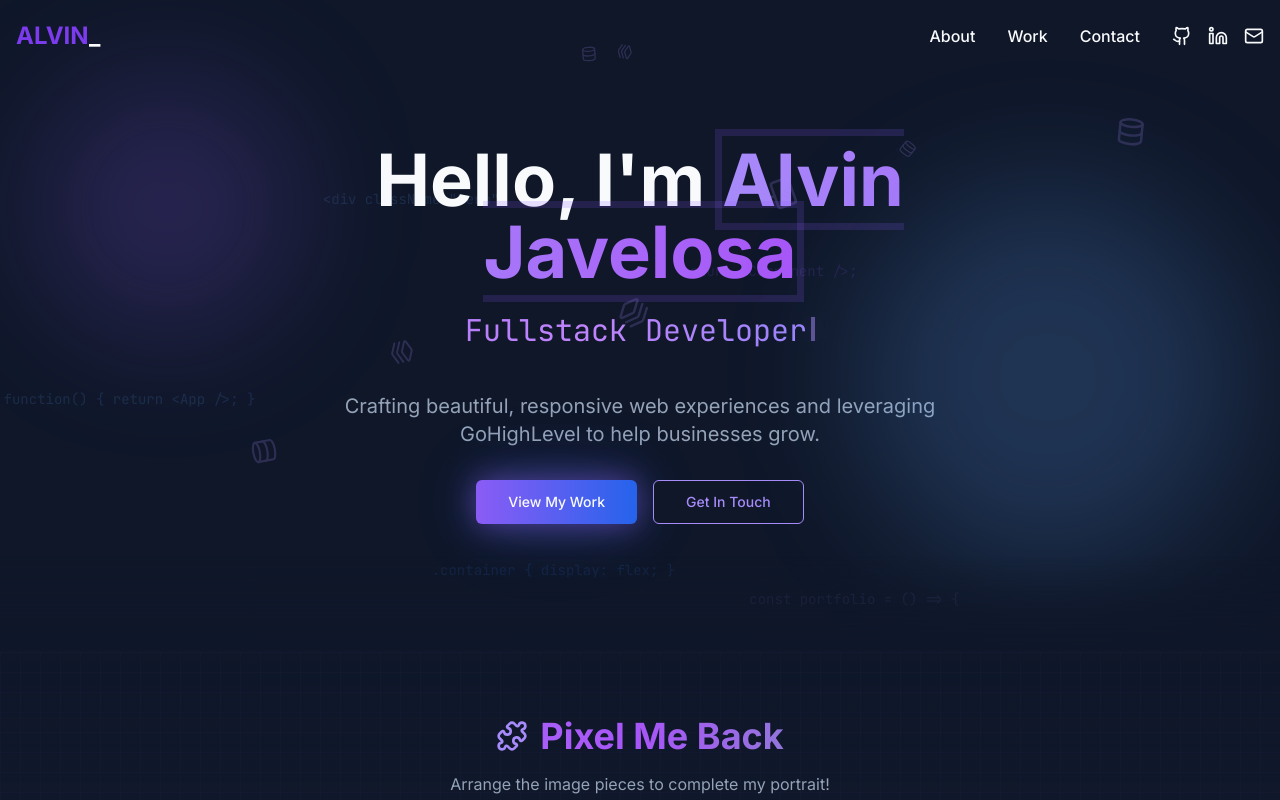
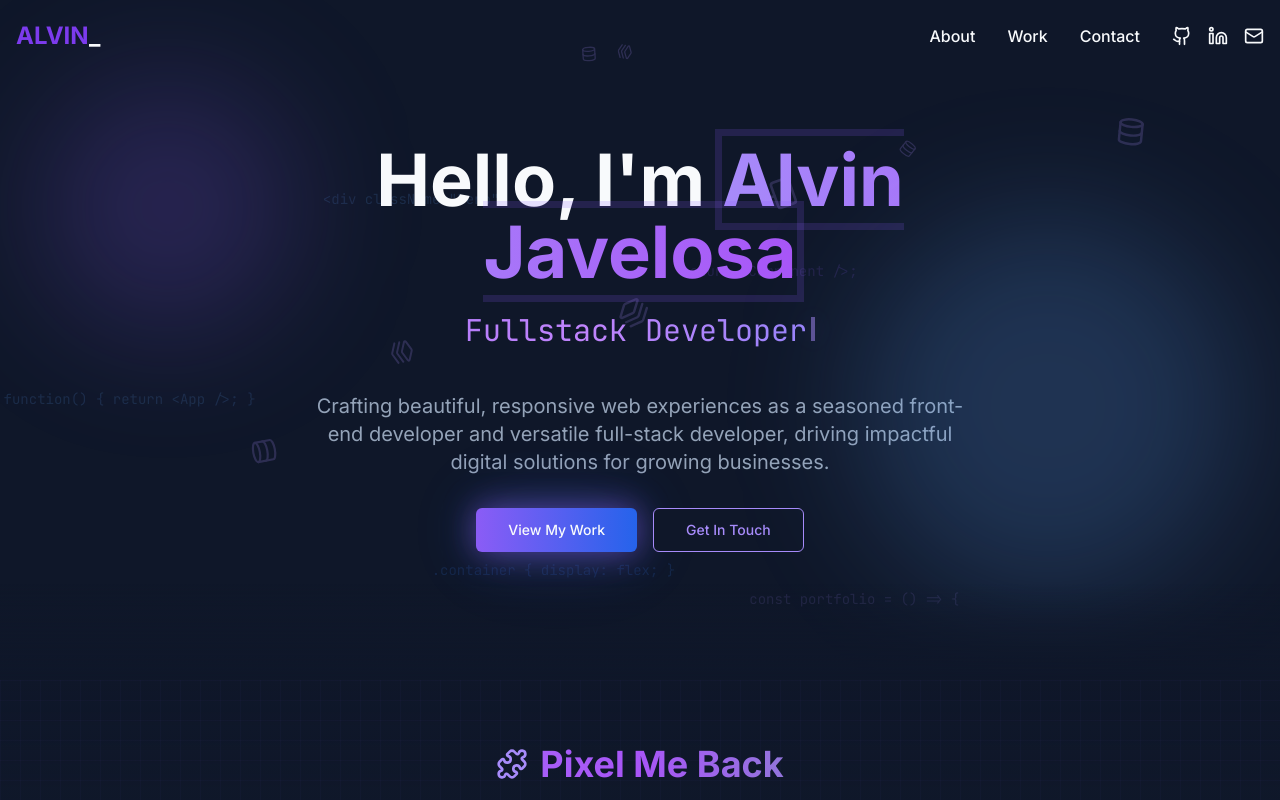
Before and after one commit to vonesjav25/ghl-portfolio-glow, a React (Vite) app: page / in a window 1280 px wide. Shown: the top 800 px of the page. Built offline with nearby package versions, Linux system fonts and the light colour scheme.

Commit message:
Update Hero section description
Replaced the description in the Hero section with the new text.

```diff
--- a/src/components/Hero.tsx
+++ b/src/components/Hero.tsx
@@ -1,3 +1,4 @@
+
 
 import { useEffect, useState } from 'react';
 import { Button } from "@/components/ui/button";
@@ -71,7 +72,7 @@ const Hero = () => {
             </h2>
           </div>
           <p className="text-lg md:text-xl text-muted-foreground mb-8 max-w-2xl mx-auto">
-            Crafting beautiful, responsive web experiences and leveraging GoHighLevel to help businesses grow.
+            Crafting beautiful, responsive web experiences as a seasoned front-end developer and versatile full-stack developer, driving impactful digital solutions for growing businesses.
           </p>
           <div className="flex flex-col sm:flex-row items-center justify-center gap-4">
             <Button
```
